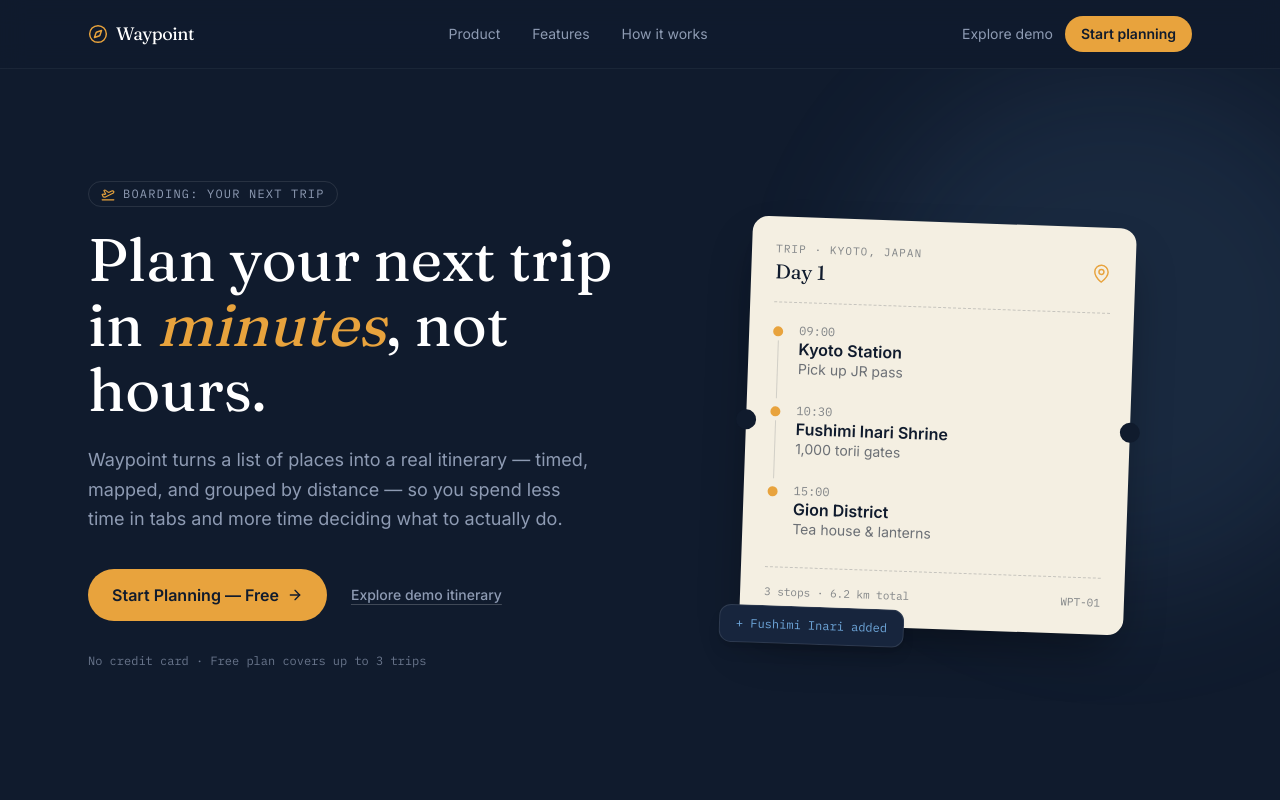
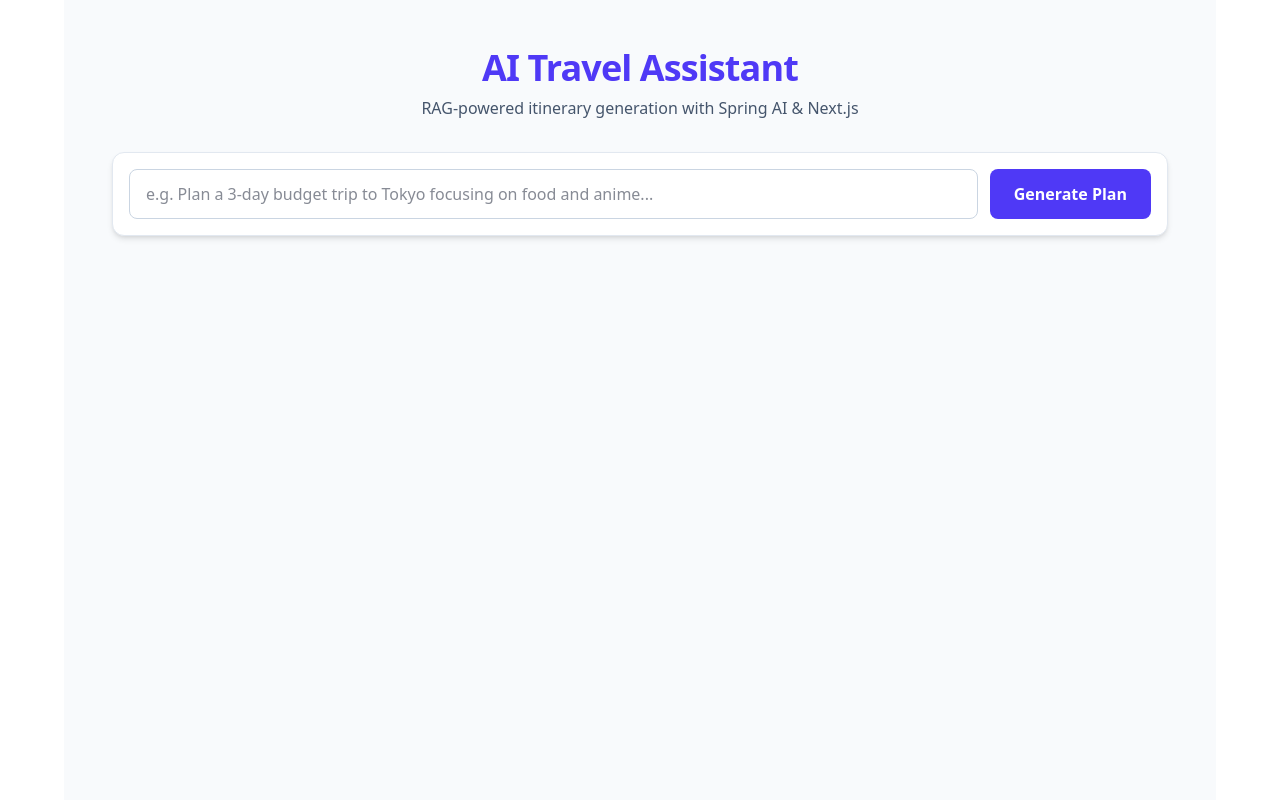
Before and after one commit to whyal/itinerary-planner-fe, a Next.js app: page / in a window 1280 px wide. Shown: the top 800 px of the page. Built offline with nearby package versions, Linux system fonts and the light colour scheme.

Commit message:
Changed UI to a prompt

```diff
--- a/app/page.tsx
+++ b/app/page.tsx
@@ -1,21 +1,175 @@
-import AppPreview from "./components/landing/AppPreview";
-import FeaturesGrid from "./components/landing/FeaturesGrid";
-import Footer from "./components/landing/Footer";
-import FooterCTA from "./components/landing/FooterCTA";
-import Hero from "./components/landing/Hero";
-import HowItWorks from "./components/landing/HowItWorks";
-import Navbar from "./components/landing/Navbar";
+"use client";
 
-export default function LandingPage() {
-    return (
-        <main className="min-h-screen bg-midnight font-body text-white antialiased">
-            <Navbar />
-            <Hero />
-            <AppPreview />
-            <FeaturesGrid />
-            <HowItWorks />
-            <FooterCTA />
-            <Footer />
-        </main>
-    );
+import { useState } from "react";
+import { Itinerary } from "./types/itinerary";
+
+export default function ItineraryPlanner() {
+  const [prompt, setPrompt] = useState("");
+  const [conversationId] = useState(() => `session-${Date.now()}`);
+  const [loading, setLoading] = useState(false);
+  const [itinerary, setItinerary] = useState<Itinerary | null>(null);
+
+  const handleSubmit = async (e: React.FormEvent) => {
+    e.preventDefault();
+    if (!prompt.trim()) return;
+
+    setLoading(true);
+    try {
+      const response = await fetch(
+        "http://localhost:8080/api/v1/itinerary/generate",
+        {
+          method: "POST",
+          headers: { "Content-Type": "application/json" },
+          body: JSON.stringify({ conversationId, prompt }),
+        },
+      );
+
+      if (!response.ok) throw new Error("Failed to generate itinerary");
+      const data: Itinerary = await response.json();
+      setItinerary(data);
+    } catch (err) {
+      console.error(err);
+    } finally {
+      setLoading(false);
+    }
+  };
+
+  return (
+    <main className="min-h-screen bg-slate-50 text-slate-900 p-6 md:p-12 max-w-6xl mx-auto">
+      <header className="mb-8 text-center">
+        <h1 className="text-4xl font-extrabold tracking-tight text-indigo-600">
+          AI Travel Assistant
+        </h1>
+        <p className="text-slate-600 mt-2">
+          RAG-powered itinerary generation with Spring AI & Next.js
+        </p>
+      </header>
+
+      {/* Input Form */}
+      <form
+        onSubmit={handleSubmit}
+        className="mb-10 bg-white p-4 rounded-xl shadow-md border border-slate-200 flex gap-3"
+      >
+        <input
+          type="text"
+          className="flex-1 px-4 py-3 border border-slate-300 rounded-lg focus:outline-none focus:ring-2 focus:ring-indigo-500"
+          placeholder="e.g. Plan a 3-day budget trip to Tokyo focusing on food and anime..."
+          value={prompt}
+          onChange={(e) => setPrompt(e.target.value)}
+          disabled={loading}
+        />
+        <button
+          type="submit"
+          disabled={loading}
+          className="bg-indigo-600 hover:bg-indigo-700 text-white font-semibold px-6 py-3 rounded-lg transition disabled:opacity-50"
+        >
+          {loading ? "Planning..." : "Generate Plan"}
+        </button>
+      </form>
+
+      {/* Itinerary Display */}
+      {itinerary && (
+        <div className="space-y-8">
+          {/* Header Card */}
+          <div className="bg-indigo-900 text-white p-6 rounded-2xl shadow-lg">
+            <div className="flex justify-between items-start">
+              <div>
+                <h2 className="text-3xl font-bold">{itinerary.destination}</h2>
+                <p className="text-indigo-200 mt-1">
+                  {itinerary.durationDays} Days Plan
+                </p>
+              </div>
+              <span className="bg-indigo-800 text-indigo-100 font-mono text-sm px-3 py-1 rounded-full border border-indigo-700">
+                Est. Budget: ${itinerary.estimatedTotalBudget}
+              </span>
+            </div>
+            <p className="mt-4 text-slate-200 border-t border-indigo-800 pt-4">
+              {itinerary.overallSummary}
+            </p>
+          </div>
+
+          {/* Daily Schedule */}
+          <div className="space-y-6">
+            {itinerary.days.map((day) => (
+              <div
+                key={day.dayNumber}
+                className="bg-white p-6 rounded-xl border border-slate-200 shadow-sm"
+              >
+                <h3 className="text-xl font-bold text-slate-800 mb-4 pb-2 border-b">
+                  Day {day.dayNumber}:{" "}
+                  <span className="text-indigo-600">{day.theme}</span>
+                </h3>
+
+                <div className="space-y-4">
+                  {day.activities.map((act, i) => (
+                    <div
+                      key={i}
+                      className="flex gap-4 p-3 bg-slate-50 rounded-lg"
+                    >
+                      <div className="w-24 font-mono text-sm text-indigo-600 font-semibold pt-1">
+                        {act.timeOfDay}
+                      </div>
+                      <div className="flex-1">
+                        <div className="flex justify-between">
+                          <h4 className="font-semibold text-slate-900">
+                            {act.title}
+                          </h4>
+                          {act.estimatedCostUsd > 0 && (
+                            <span className="text-xs font-semibold bg-emerald-100 text-emerald-800 px-2 py-0.5 rounded">
+                              ${act.estimatedCostUsd}
+                            </span>
+                          )}
+                        </div>
+                        <p className="text-xs text-slate-500 font-medium">
+                          {act.locationName}
+                        </p>
+                        <p className="text-sm text-slate-600 mt-1">
+                          {act.description}
+                        </p>
+
+                        <div className="flex gap-1 mt-2 flex-wrap">
+                          {act.tags?.map((t, idx) => (
+                            <span
+                              key={idx}
+                              className="text-[10px] bg-slate-200 text-slate-700 px-2 py-0.5 rounded"
+                            >
+                              #{t}
+                            </span>
+                          ))}
+                        </div>
+                      </div>
+                    </div>
+                  ))}
+                </div>
+              </div>
+            ))}
+          </div>
+
+          {/* Tips Section */}
+          <div className="grid md:grid-cols-2 gap-6">
+            <div className="bg-amber-50 border border-amber-200 p-5 rounded-xl">
+              <h4 className="font-bold text-amber-900 mb-2">
+                Local Etiquette Tips
+              </h4>
+              <ul className="list-disc list-inside text-sm text-amber-800 space-y-1">
+                {itinerary.localEtiquetteTips.map((tip, i) => (
+                  <li key={i}>{tip}</li>
+                ))}
+              </ul>
+            </div>
+            <div className="bg-blue-50 border border-blue-200 p-5 rounded-xl">
+              <h4 className="font-bold text-blue-900 mb-2">
+                Recommended Packing
+              </h4>
+              <ul className="list-disc list-inside text-sm text-blue-800 space-y-1">
+                {itinerary.recommendedPackingItems.map((item, i) => (
+                  <li key={i}>{item}</li>
+                ))}
+              </ul>
+            </div>
+          </div>
+        </div>
+      )}
+    </main>
+  );
 }
--- /dev/null
+++ b/app/types/itinerary.ts
@@ -0,0 +1,24 @@
+export interface Activity {
+  timeOfDay: string;
+  title: string;
+  description: string;
+  locationName: string;
+  estimatedCostUsd: number;
+  tags: string[];
+}
+
+export interface DayPlan {
+  dayNumber: number;
+  theme: string;
+  activities: Activity[];
+}
+
+export interface Itinerary {
+  destination: string;
+  durationDays: number;
+  overallSummary: string;
+  estimatedTotalBudget: number;
+  days: DayPlan[];
+  localEtiquetteTips: string[];
+  recommendedPackingItems: string[];
+}
```
Also changed, not shown: app/components/landing/AppPreview.tsx (+5 -6 lines), 1 other file (tests, documents, lock files or other folders).
